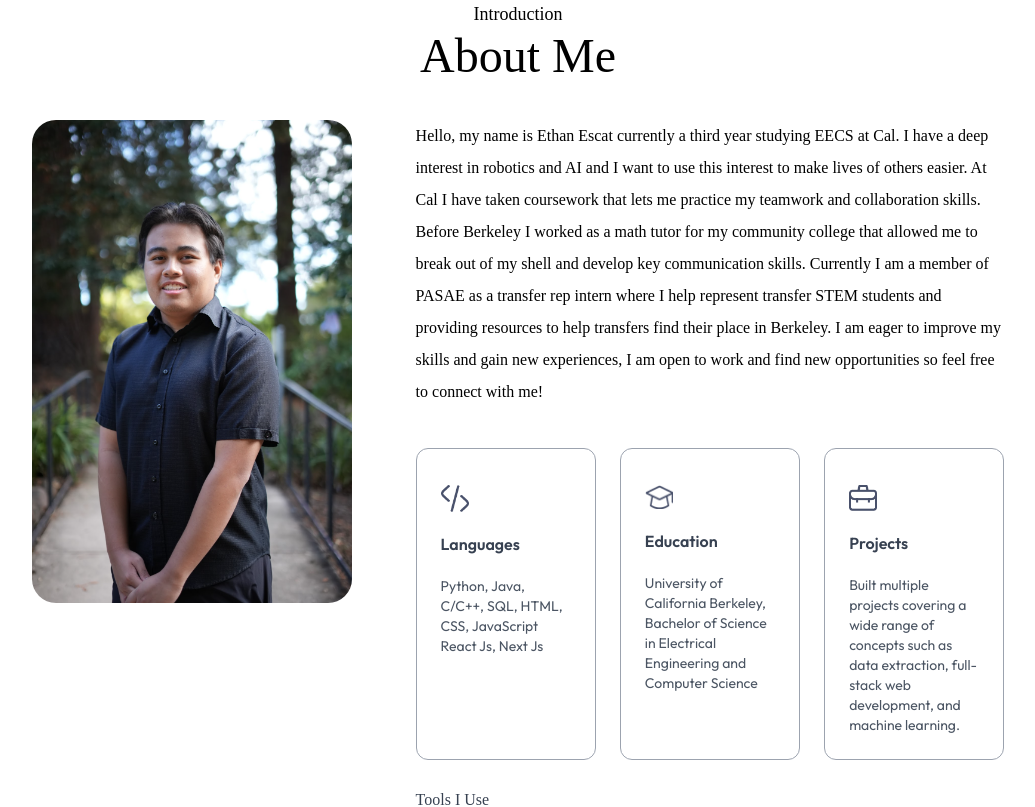
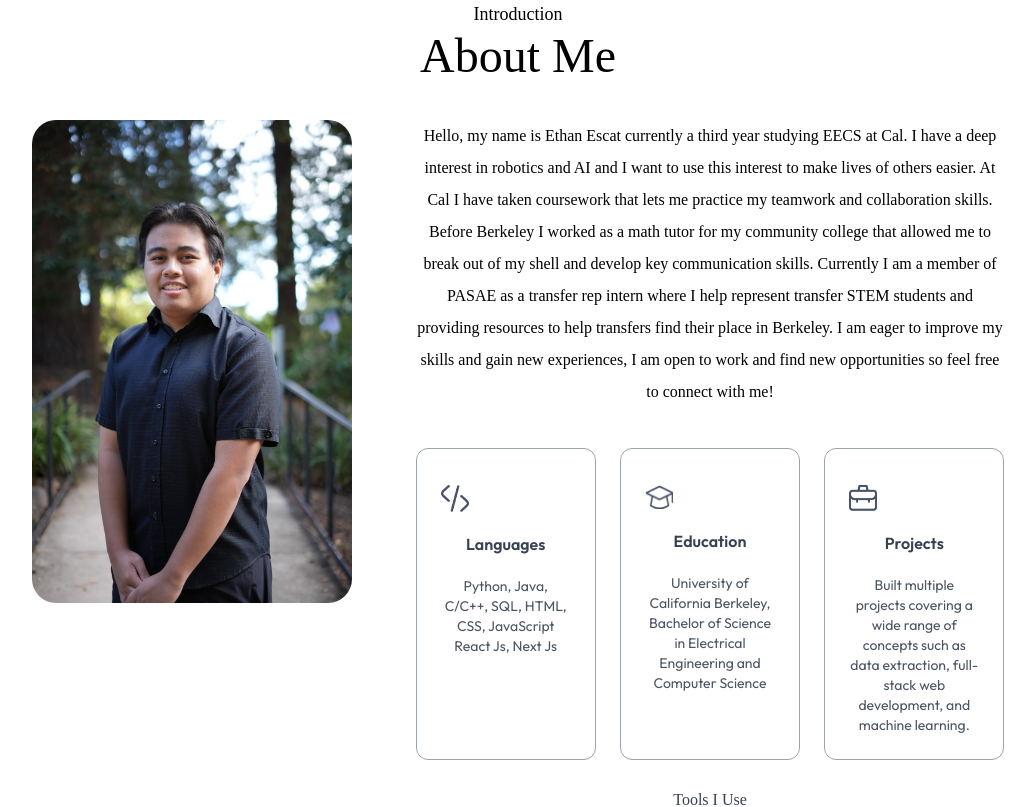
Before and after one commit to EEscat1804/Personal-Portfolio-Website, a Next.js app: page / in a window 1280 px wide. Shown: the part 840-1647 px from the top of the page, without its empty margins (122-1157 px from the left). Built offline with nearby package versions, Linux system fonts and the light colour scheme; a web font is replaced by a local one.

Commit message:
Update About.jsx

```diff
--- a/app/components/About.jsx
+++ b/app/components/About.jsx
@@ -22,7 +22,7 @@ const About = ({isDarkMode}) => {
                 rounded-3xl' />
             </motion.div>
             <motion.div
-            className='flex-1'>
+            className='flex-1 text-center'>
               <p className='mb-10 max-w-2xl font-Ovo'
               >
                 Hello, my name is Ethan Escat currently a third year studying EECS at Cal. I have a deep interest in
```
